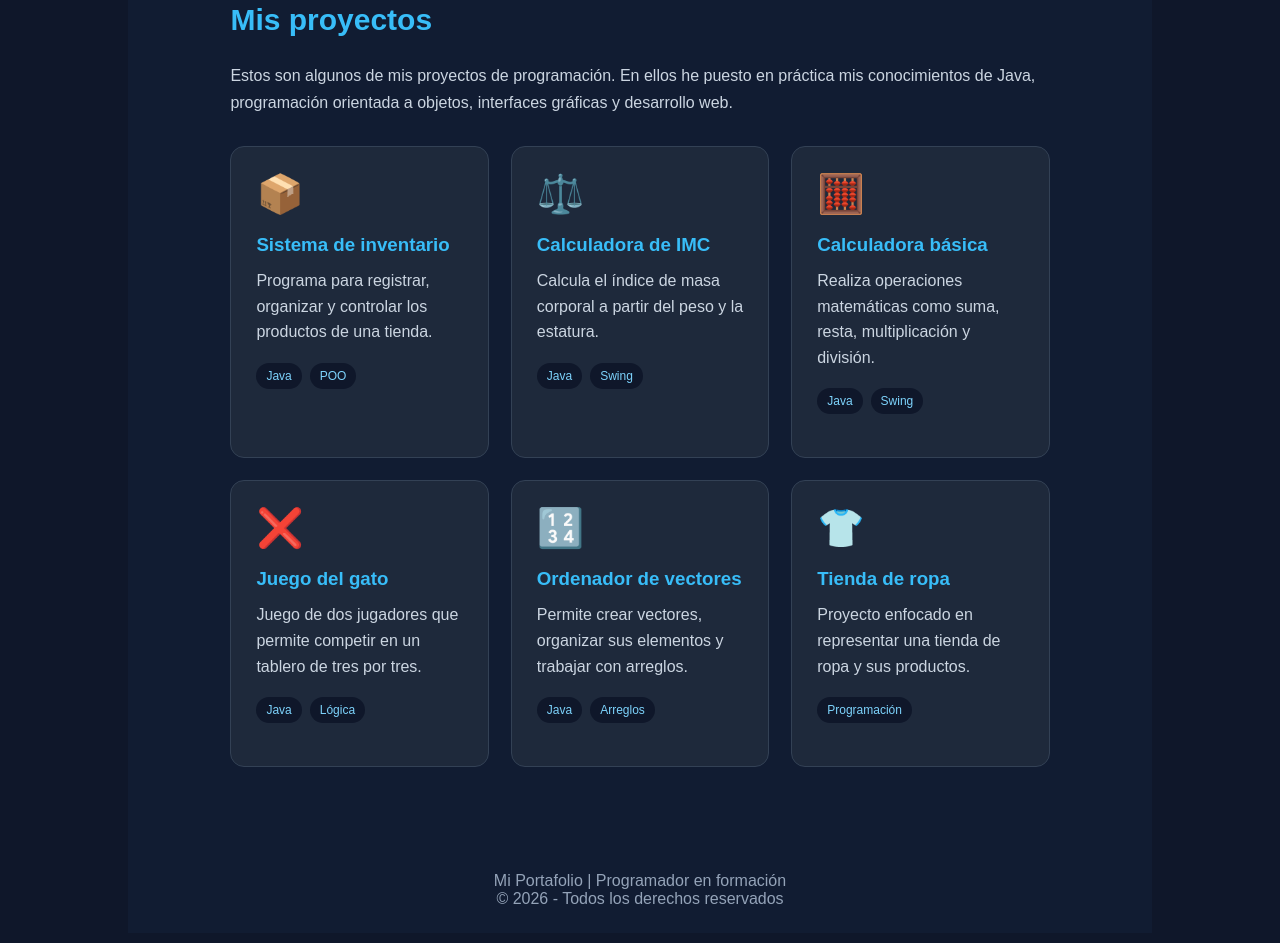
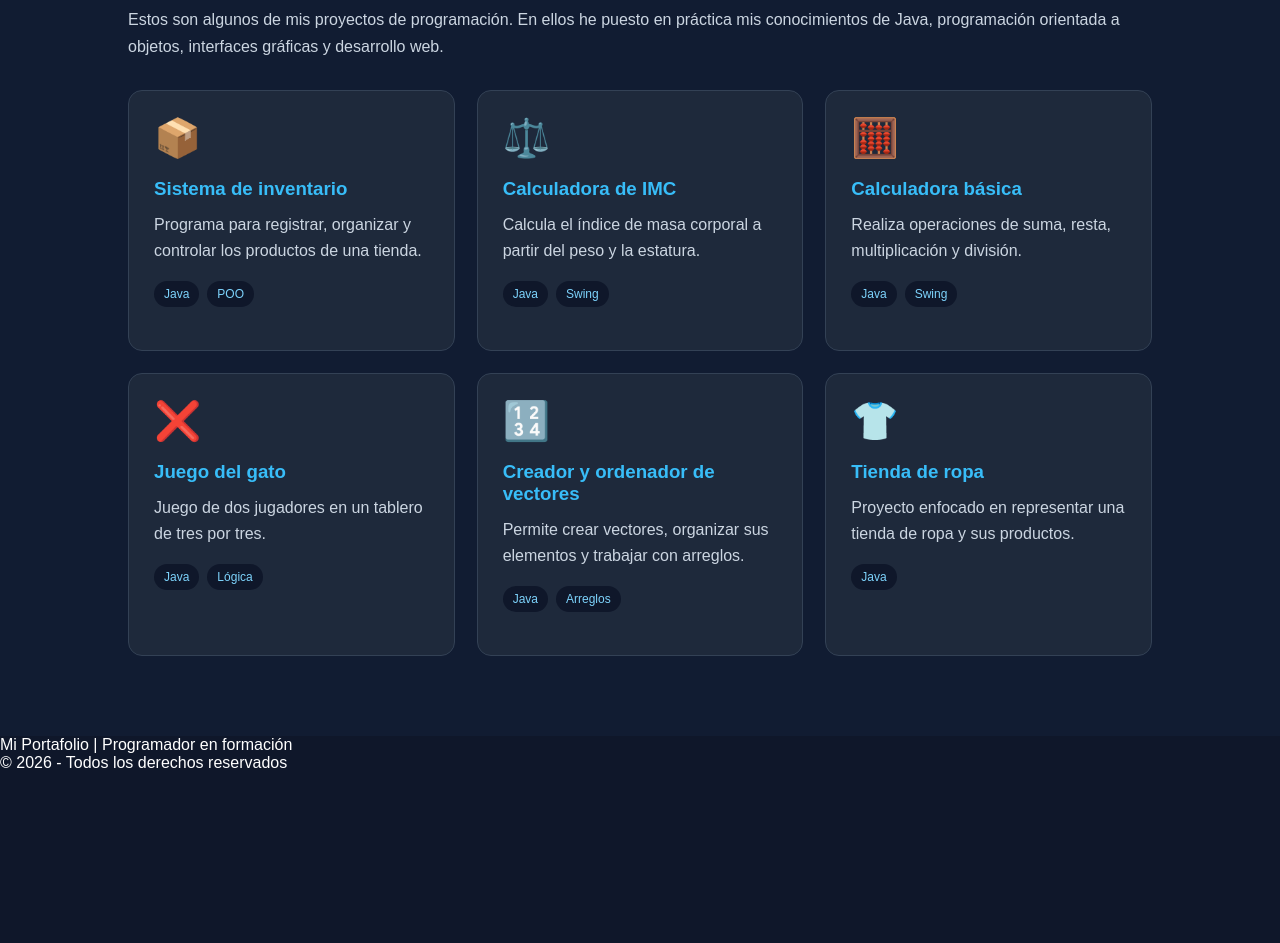
Before and after one commit to 7dvm5jh47b-art/mi-portafolio, a plain HTML site: page Portafolio.html in a window 1280 px wide. Shown: the part 1522-2465 px from the top of the page. After the commit the page ends 2294 px from the top, so only its background shows below. Drawn offline with Linux system fonts and the light colour scheme.

Commit message:
Refactor HTML structure and styles for portfolio

```diff
--- a/Portafolio.html
+++ b/Portafolio.html
@@ -355,15 +355,18 @@ footer {
             <h3>MySQL</h3>
             <p>Aprendiendo bases de datos.</p>
         </div>
+        <div class="tarjeta">
+    <h3>Java Swing</h3>
+    <p>Creación de interfaces gráficas de usuario.</p>
+</div>
 
     </div>
 
 </section>
 
-<section id="proyectos">
-
 
 <section id="proyectos" class="proyectos">
+
     <h2>Mis proyectos</h2>
 
     <p class="proyectos-intro">
@@ -398,8 +401,8 @@ footer {
         <div class="proyecto-card">
             <div class="proyecto-icono">🧮</div>
             <h3>Calculadora básica</h3>
-            <p>Realiza operaciones matemáticas como suma,
-            resta, multiplicación y división.</p>
+            <p>Realiza operaciones de suma, resta,
+            multiplicación y división.</p>
             <div class="tecnologias">
                 <span>Java</span><span>Swing</span>
             </div>
@@ -408,8 +411,8 @@ footer {
         <div class="proyecto-card">
             <div class="proyecto-icono">❌</div>
             <h3>Juego del gato</h3>
-            <p>Juego de dos jugadores que permite competir
-            en un tablero de tres por tres.</p>
+            <p>Juego de dos jugadores en un tablero
+            de tres por tres.</p>
             <div class="tecnologias">
                 <span>Java</span><span>Lógica</span>
             </div>
@@ -417,7 +420,7 @@ footer {
 
         <div class="proyecto-card">
             <div class="proyecto-icono">🔢</div>
-            <h3>Ordenador de vectores</h3>
+            <h3>Creador y ordenador de vectores</h3>
             <p>Permite crear vectores, organizar sus
             elementos y trabajar con arreglos.</p>
             <div class="tecnologias">
@@ -428,19 +431,16 @@ footer {
         <div class="proyecto-card">
             <div class="proyecto-icono">👕</div>
             <h3>Tienda de ropa</h3>
-            <p>Proyecto enfocado en representar una tienda
-            de ropa y sus productos.</p>
+            <p>Proyecto enfocado en representar una
+            tienda de ropa y sus productos.</p>
             <div class="tecnologias">
-                <span>Programación</span>
+                <span>Java</span>
             </div>
         </div>
 
     </div>
+
 </section>
-
-
-
-<footer>
     <p>Mi Portafolio | Programador en formación</p>
     <p>© 2026 - Todos los derechos reservados</p>
 </footer>
```
